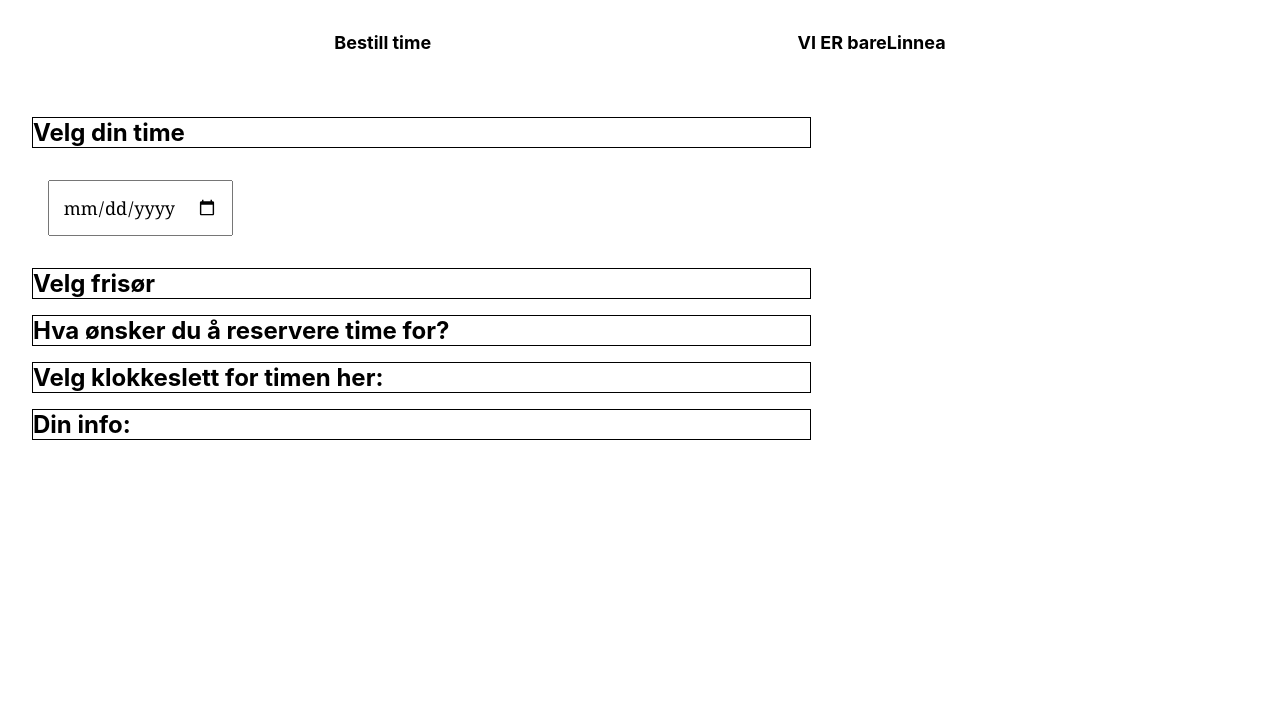
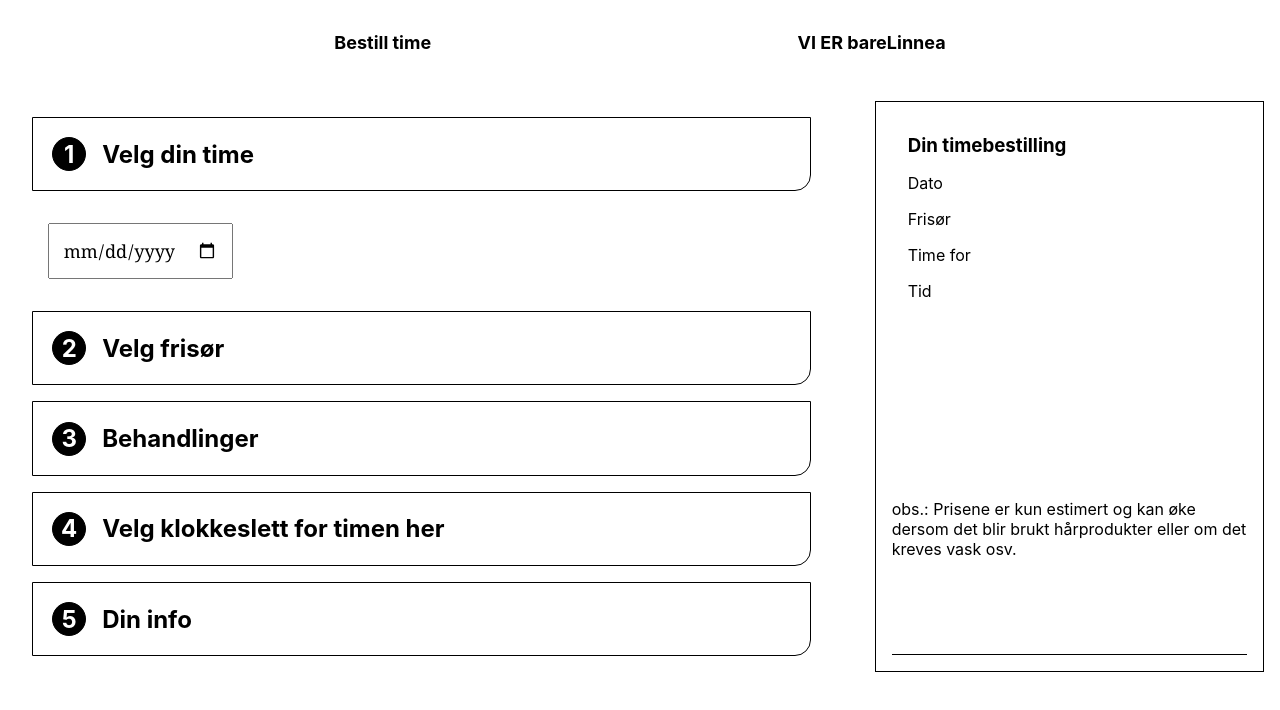
Before and after one commit to ulrikHesmyr/timebestilling, a React (Create React App) app in the folder client/: page / in a window 1280 px wide. Shown: the top 710 px of the page. Built offline with nearby package versions, Linux system fonts and the light colour scheme; no server answers.

Commit message:
brukervennlighet

```diff
--- a/client/src/App.css
+++ b/client/src/App.css
@@ -1,5 +1,13 @@
 body{
   box-sizing: border-box;
+}
+
+.navBar, .overskrift, .frisor, .kategorier, .klokkeslettene{
+  user-select: none;
+}
+
+.navBar a:active, .overskrift:active, .frisor:active, .tjeneste:active {
+  background-color: rgba(0, 0, 0, 0.25);
 }
 
 form{
@@ -12,11 +20,11 @@ input, button{
   font-family:Cambria, Cochin, Georgia, Times, 'Times New Roman', serif;
   font-size: large;
 }
-  .timebestilling{
-    display:grid;
-    gap:1rem;
-    grid-template-columns: 2fr 1fr;
-  }
+.timebestilling{
+  display:grid;
+  gap:1rem;
+  grid-template-columns: 2fr 1fr;
+}
 
 .timebestilling * {
   margin:1rem;
@@ -62,9 +70,14 @@ input, button{
     flex-wrap: wrap;
     box-sizing: border-box;
   }
+
   .tjeneste{
     background-color: white;
     cursor: pointer;
+    padding: 0.3rem;
+    border-end-end-radius: 2rem;
+    border-right: thin solid black;
+    border-top:thin solid black;
   }
 
   .klokkeslettene{
@@ -120,7 +133,23 @@ input, button{
     flex-wrap:wrap;
   }
   .overskrift{
+    display: flex;
     border:thin solid black;
+    border-radius: 0px 0px 1rem 0px;
+    cursor: pointer;
+    padding: 0.2rem;
+    align-items: center;
+  }
+  .overskrift p{
+    display: flex;
+    border-radius: 50%;
+    height:2rem;
+    aspect-ratio: 1/1;
+    border:1px solid black;
+    align-items: center;
+    justify-content: center;
+    background-color: black;
+    color:white;
   }
 
   @keyframes animer-inn{
@@ -149,6 +178,26 @@ input, button{
   .animer-ut{
     background-color: pink;
     animation: 0.5s animer-ut;
+  }
+
+  .infoboks{
+    display: grid;
+    border:thin solid black;
+    grid-template-rows: 1fr 1fr;
+    max-height: 80vh;
+    box-sizing: border-box;
+  }
+  .infoboks p{
+    display: flex;
+    flex-direction: row;
+    align-items: center;
+    justify-content: space-between;
+    border-bottom: thin solid black;
+
+  }
+  .infoboks p p{
+    display: flex;
+    flex-wrap: wrap;
   }
 
   /*******************************************************************************************************************/
@@ -208,14 +257,6 @@ input, button{
     padding:0.3rem;
   }
 
-  .tjenester{
-    display: grid;
-    grid-template-columns: 1fr 1fr !important;
-  }
-  .tjeneste{
-    background-color: white;
-    cursor: pointer;
-  }
 
   .klokkeslettene{
     display: grid;
--- a/client/src/App.js
+++ b/client/src/App.js
@@ -15,7 +15,7 @@ const App = ()=> {
   const [frisor, setFrisor] = useState(null);
   const [klokkeslettet, setKlokkeslett] = useState(null);
   const [navn, setNavn] = useState('');
-  const [telefonnummer, setTelefonnummer] = useState(0);
+  const [telefonnummer, setTelefonnummer] = useState('');
   const [bestilteTimer, setBestiltetimer] = useState(undefined);
   const [updateDataTrigger, setUpdate] = useState(false);
   const [registrertReservasjon, setReservasjon] = useState(undefined);
--- a/client/src/components/PersonInfo.js
+++ b/client/src/components/PersonInfo.js
@@ -1,6 +1,6 @@
 import React, {useRef} from 'react'
 
-export default function PersonInfo({synligKomponent, displayKomponent, navn, telefonnummer, nullstillData, setReservasjon ,setUpdate ,updateDataTrigger, data, sNavn, sTelefonnummer}){
+export default function PersonInfo({isMobile, synligKomponent, displayKomponent, navn, telefonnummer, nullstillData, setReservasjon ,setUpdate ,updateDataTrigger, data, sNavn, sTelefonnummer}){
 
     const navnInput = useRef(null);
     const tlfInput = useRef(null);
@@ -34,13 +34,17 @@ export default function PersonInfo({synligKomponent, displayKomponent, navn, tel
                     sNavn(e.target.value);
                 }}></input></label>
 
-                <label htmlFor="phone">Telefon:<input value={telefonnummer} ref={tlfInput} type="number" name="phone" onChange={(e)=>{
-                    sTelefonnummer(e.target.value);
+                <label htmlFor="phone">Telefon:<input value={telefonnummer} ref={tlfInput} type="text" name="phone" onChange={(e)=>{
+                    const newValue = e.target.value;
+                    if(/^\d*$/.test(newValue)){
+                        sTelefonnummer(newValue);
+                    }
                 }}></input> </label>
 
+                {isMobile?"h":""}
                 <button onClick={(e)=>{
                     e.preventDefault();
-                    if(tlfInput.current.value.length === 8){
+                    if(telefonnummer.length === 8){
                         registrerData();
                     } else {
                         alert("Telefonnumeret er ikke gyldig");
--- a/client/src/pages/Timebestilling.js
+++ b/client/src/pages/Timebestilling.js
@@ -1,4 +1,4 @@
-import React from 'react'
+import React, {useEffect, useState} from 'react'
 import Tjenester from '../components/Tjenester';
 import Klokkeslett from '../components/Klokkeslett';
 import Frisor from '../components/Frisor';
@@ -14,49 +14,89 @@ export default function Timebestilling({setSynligKomponent, synligKomponent, hen
         sFrisor(null);
         sKlokkeslett(null);
         sNavn('');
-        sTelefonnummer(0);
+        sTelefonnummer('');
     }
 
     function displayKomponent(componentIndex){
         console.log(componentIndex);
         setSynligKomponent(componentIndex);
     }
+    const [isMobile, setIsMobile] = useState(false);
+
+    useEffect(() => {
+        const userAgent = window.navigator.userAgent;
+        setIsMobile(/Android|webOS|iPhone|iPad|iPod|BlackBerry|IEMobile|Opera Mini/i.test(userAgent));
+    }, []);
 
     return (
 
     <div className='timebestilling'>
         <div>
 
-            <h2 className='overskrift'>Velg din time</h2>
+            <h2 className='overskrift' onClick={()=>{
+                if(synligKomponent === 0){
+                    displayKomponent(-1);
+                } else {
+                    displayKomponent(0);
+                }
+            }} style={{backgroundColor: dato !== null?"lightgreen":"white"}} ><p>1</p> Velg din time</h2>
             {(synligKomponent === 0? (<Dato synligKomponent={synligKomponent} displayKomponent={displayKomponent} sDato={sDato} sKlokkeslett={sKlokkeslett} sProdukt={sProdukt} klokkeslettet={klokkeslettet} produkt={produkt} hentDato={hentDato} />):"")}
 
-            <h2 className='overskrift'>Velg frisør</h2>
+            <h2 className='overskrift' onClick={()=>{
+                if(synligKomponent === 1){
+                    displayKomponent(-1);
+                } else {
+                    displayKomponent(1);
+                }
+            }} style={{backgroundColor: frisor !== null?"lightgreen":"white"}}><p>2</p>Velg frisør</h2>
             {(synligKomponent === 1? <Frisor synligKomponent={synligKomponent} displayKomponent={displayKomponent} klokkeslettet={klokkeslettet} produkt={produkt} sKlokkeslett={sKlokkeslett} frisor={frisor} sFrisor={sFrisor} sProdukt={sProdukt}/>:"")}
 
-            <h2 className='overskrift'>Hva ønsker du å reservere time for?</h2>
+            <h2 className='overskrift' onClick={()=>{
+                if(synligKomponent === 2){
+                    displayKomponent(-1);
+                } else {
+                    displayKomponent(2);
+                }
+            }} style={{backgroundColor: produkt.length > 0?"lightgreen":"white"}}><p>3</p>Behandlinger</h2>
             {(synligKomponent === 2? <Tjenester synligKomponent={synligKomponent} displayKomponent={displayKomponent} produkt={produkt} sProdukt={sProdukt} frisor={frisor} />:"")}
 
-            <h2 className='overskrift'>Velg klokkeslett for timen her:</h2>
+            <h2 className='overskrift' onClick={()=>{
+                if(synligKomponent === 3){
+                    displayKomponent(-1);
+                } else {
+                    displayKomponent(3);
+                }
+            }} style={{backgroundColor: klokkeslettet !== null?"lightgreen":"white"}}><p>4</p>Velg klokkeslett for timen her</h2>
             {(frisor !== 0 && produkt.length > 0 && synligKomponent === 3?<Klokkeslett synligKomponent={synligKomponent} displayKomponent={displayKomponent} klokkeslettet={klokkeslettet} produkt={produkt} bestilteTimer={bestilteTimer} frisor={frisor} sKlokkeslett={sKlokkeslett} dato={dato} hentMaaned={hentMaaned}/>:"")}
 
-            <h2 className='overskrift'>Din info:</h2>
-            {(klokkeslettet != null && produkt.length > 0 && synligKomponent === 4?<PersonInfo synligKomponent={synligKomponent} displayKomponent={displayKomponent} telefonnummer={telefonnummer} navn={navn} nullstillData={nullstillData} setReservasjon={setReservasjon} setUpdate={setUpdate} updateDataTrigger={updateDataTrigger} sNavn={sNavn} sTelefonnummer={sTelefonnummer} data={{
+            <h2 className='overskrift' onClick={()=>{
+                if(synligKomponent === 4){
+                    displayKomponent(-1);
+                } else {
+                    displayKomponent(4);
+                }
+            }} style={{backgroundColor: navn !== "" && telefonnummer.toString().length === 8?"lightgreen":"white"}}><p>5</p>Din info</h2>
+            {(klokkeslettet != null && produkt.length > 0 && synligKomponent === 4?<PersonInfo isMobile={isMobile} synligKomponent={synligKomponent} displayKomponent={displayKomponent} telefonnummer={telefonnummer} navn={navn} nullstillData={nullstillData} setReservasjon={setReservasjon} setUpdate={setUpdate} updateDataTrigger={updateDataTrigger} sNavn={sNavn} sTelefonnummer={sTelefonnummer} data={{
                 dato:dato,
                 tidspunkt:klokkeslettet,
                 frisor:frisorer.indexOf(frisor),
                 behandlinger:produkt,
                 medarbeider: frisorer[frisorer.indexOf(frisor)].navn,
-                telefonnummer: telefonnummer,
+                telefonnummer: parseInt(telefonnummer),
                 kunde:navn
             }} />:"")}
 
         </div>
 
-        <div>
-            <p>{(dato != null?`Din valgte dato er ${parseInt(dato.substring(8,10))}. ${hentMaaned(parseInt(dato.substring(5,7)) -1)}`:"")}</p>
-            <p>{(frisor != null?`Du har valgt ${frisor.navn}`:"")}</p>
-            <p>{(produkt.length > 0? `Du har valgt: ${produkt.join(", ")}`:"")}</p>
-            <p>{(klokkeslettet != null && produkt.length > 0?`Valgt klokkeslett er ${klokkeslettet}`:"")}</p>
+        <div className='infoboks'>
+            <div>
+            <h3>Din timebestilling</h3>
+            <div>Dato {(dato != null?(<p>{parseInt(dato.substring(8,10))}. {hentMaaned(parseInt(dato.substring(5,7)) -1)}</p>):"")}</div>
+            <div>Frisør {(frisor != null?(<p>{frisor.navn}</p>):"")}</div>
+            <div>Time for {(produkt.length > 0?(<p>{produkt.join(", ")}</p>):"")}</div>
+            <div>Tid {(klokkeslettet != null && produkt.length > 0?(<p>{klokkeslettet}</p>):"")}</div>
+            </div>
+            <p>obs.: Prisene er kun estimert og kan øke dersom det blir brukt hårprodukter eller om det kreves vask osv.</p>
         </div>
 
 
```
Also changed, not shown: 1 other file (tests, documents, lock files or other folders).
